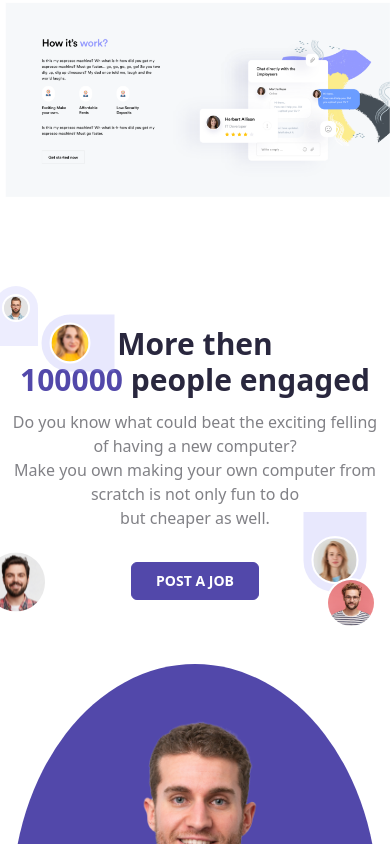
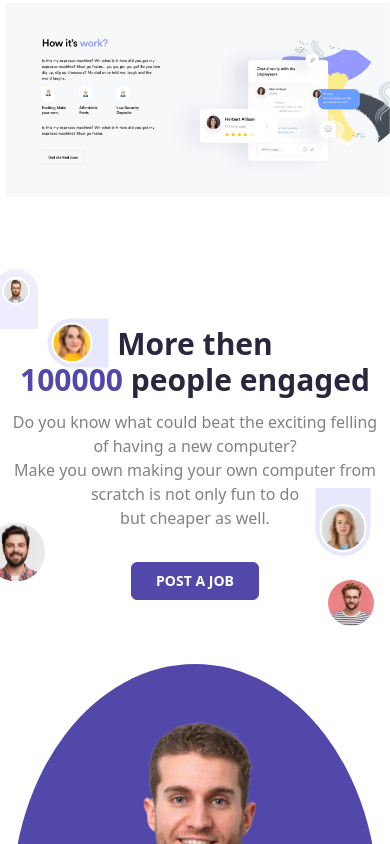
Before and after one commit to mamun-prodhan/igardu-home-page, a React (Vite) app: page / in a window 390 px wide. Shown: the top 844 px of the page. Built offline with nearby package versions, Linux system fonts and the light colour scheme.

Commit message:
image responsive completed

```diff
--- a/src/components/PostAJob/PostAJob.jsx
+++ b/src/components/PostAJob/PostAJob.jsx
@@ -21,21 +21,21 @@ const PostAJob = () => {
         src={rightImage}
         alt=""
       />
-      <div className="absolute top-[10%] left-[20%] translate-x-[-50%] translate-y-[-50%] ps-2 pt-2 pe-6 pb-2  rounded-s-full bg-[#A5A4F7] bg-opacity-25">
+      <div className="absolute top-[10%] left-[20%] translate-x-[-50%] translate-y-[-50%] ps-1 md:ps-2 pt-1 md:pt-2 pe-4 md:pe-6 pb-1 md:pb-2  rounded-s-full bg-[#A5A4F7] bg-opacity-25">
         <img
           className="rounded-full border-2 border-[#FFF]"
           src={man2}
           alt=""
         />
       </div>
-      <div className="absolute top-[80%] right-[-2%] translate-x-[-50%] translate-y-[-50%] ps-2 pt-6 pe-2 pb-2  rounded-b-full bg-[#A5A4F7] bg-opacity-25">
+      <div className="absolute top-[70%] lg:top-[80%] right-[-2%] translate-x-[-50%] translate-y-[-50%] ps-1 md:ps-2 pt-4 md:pt-6 pe-1 md:pe-2 pb-1 md:pb-2  rounded-b-full bg-[#A5A4F7] bg-opacity-25">
         <img
           className="rounded-full border-2 border-[#FFF]"
           src={man3}
           alt=""
         />
       </div>
-      <div className="absolute top-[1%] left-[4%] translate-x-[-50%] translate-y-[-50%] ps-2 pt-2 pe-2 pb-6  rounded-t-full bg-[#A5A4F7] bg-opacity-20">
+      <div className="absolute top-[-5%] md:top-[1%] left-[4%] translate-x-[-50%] translate-y-[-50%] ps-2 pt-2 pe-2 pb-6  rounded-t-full bg-[#A5A4F7] bg-opacity-20">
         <img
           className="rounded-full border-2 border-[#FFF]"
           src={man4}
@@ -48,7 +48,7 @@ const PostAJob = () => {
         alt=""
       />
       <img
-        className="absolute top-[90%] right-[80%] translate-x-[-50%] translate-y-[-50%] rounded-full border-2 border-[#FFF]"
+        className="absolute top-[80%] md:top-[90%] right-[80%] translate-x-[-50%] translate-y-[-50%] rounded-full border-2 border-[#FFF]"
         src={man6}
         alt=""
       />
```
